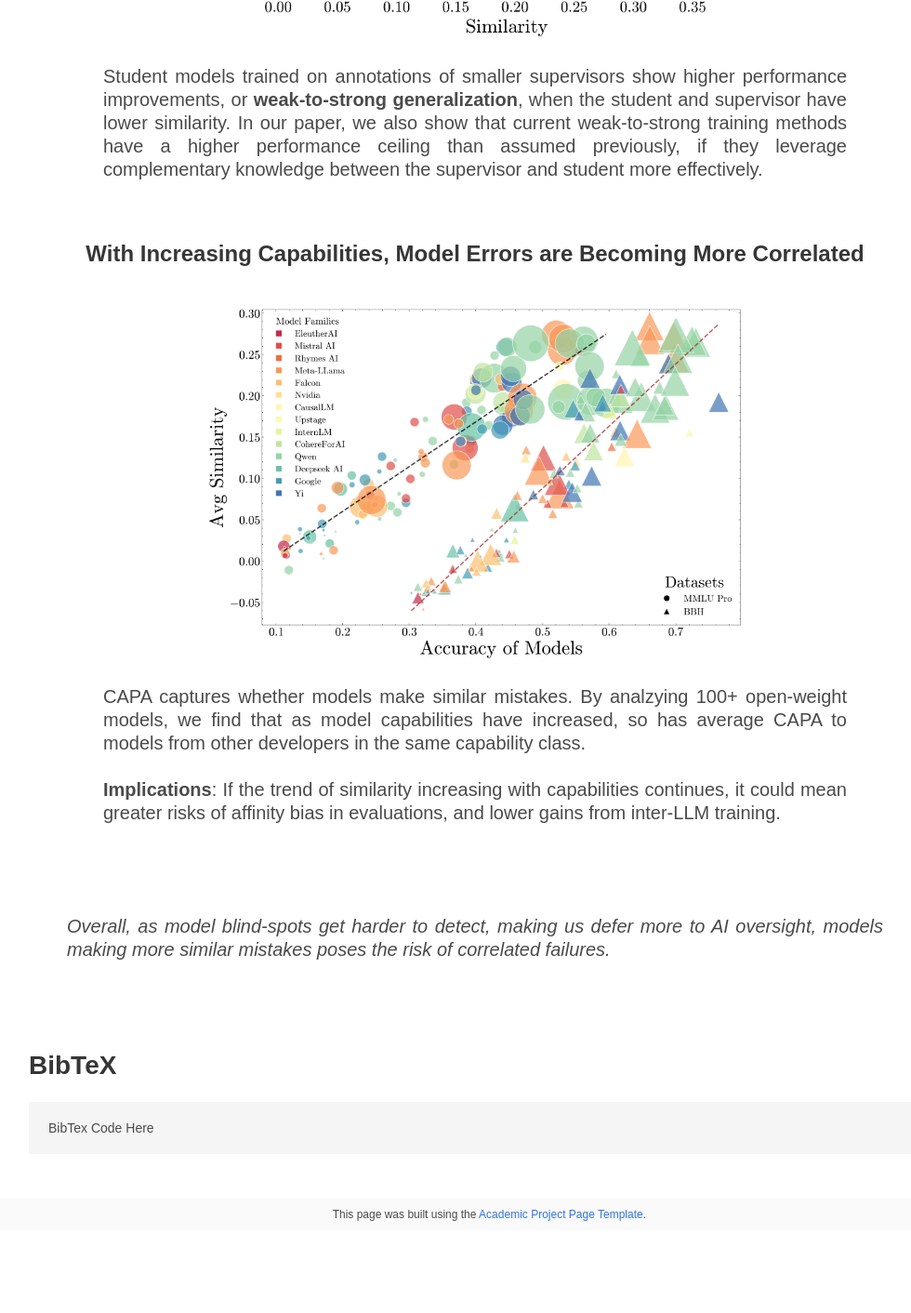
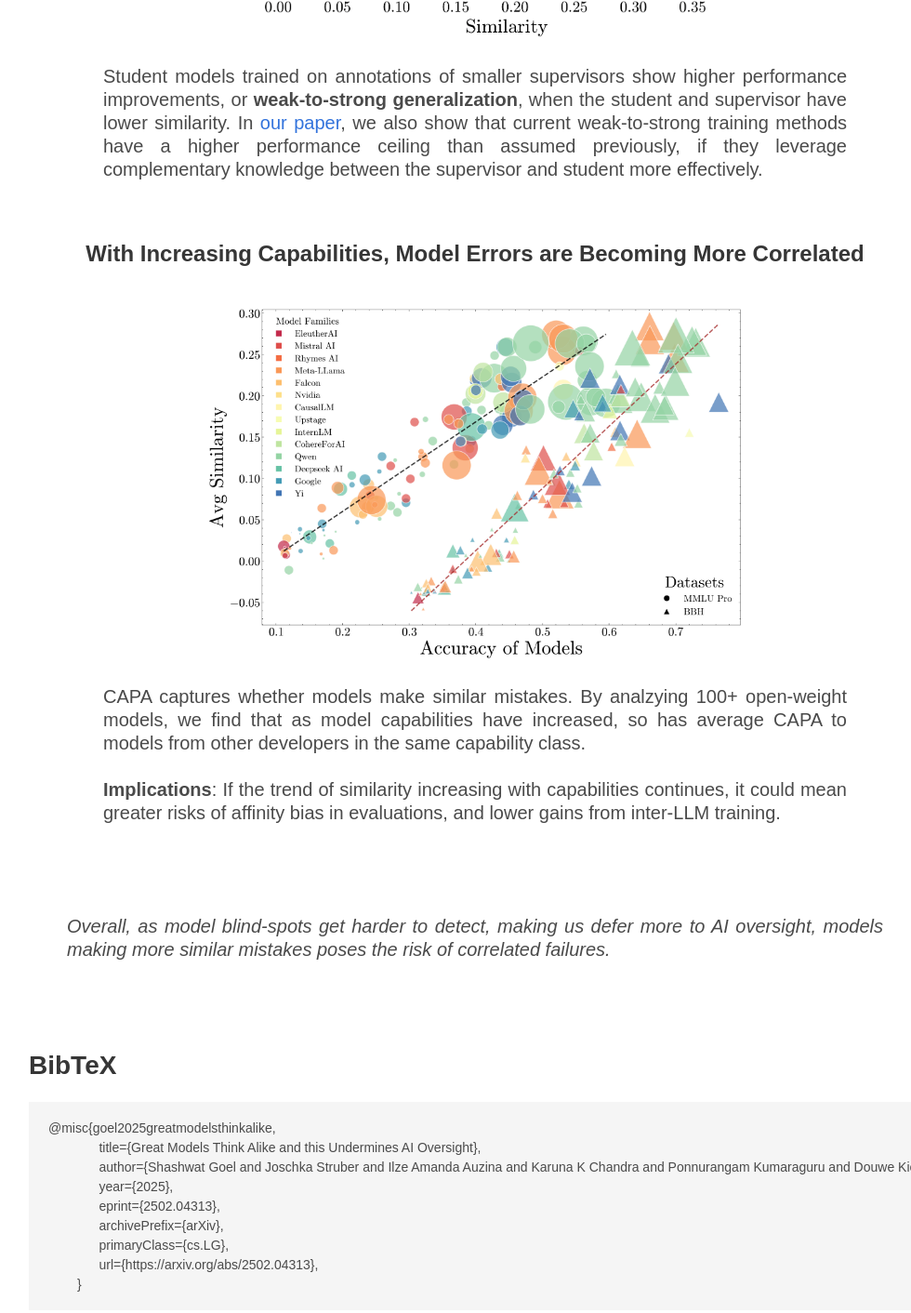
Before and after one commit to zzh-SJTU/false-reject.github.io, a plain HTML site: page index.html in a window 1280 px wide. Shown: the part 3601-5013 px from the top of the page at 93% size, without its empty margins (129-1109 px from the left). Before the commit the page ends 4928 px from the top, so only its background shows below. Drawn offline with nearby package versions, Linux system fonts and the light colour scheme; some icons are missing; a web font is replaced by a local one.

Commit message:
added paper link

```diff
--- a/index.html
+++ b/index.html
@@ -121,7 +121,7 @@
                                 <div class="publication-links">
                                      <!-- Arxiv PDF link -->
                                   <span class="link-block">
-                                    <a href="https://arxiv.org/pdf/<ARXIV PAPER ID>.pdf" target="_blank"
+                                    <a href="https://arxiv.org/abs/2502.04313" target="_blank"
                                     class="external-link button is-normal is-rounded is-dark">
                                     <span class="icon">
                                       <img src="static/images/arxiv-logomark-small.svg" style="width: 1em; height: 1em;">
@@ -324,7 +324,7 @@
                   <img src="static/images/judgement_scores_vs_similarity.png" alt="Similarity vs Judgment scores plot" style="width: 100%; max-width: 50%; object-fit: contain; margin: 0 auto 20px auto;"/>
                   <h2 class="subtitle has-text-justified" style="max-width: 800px; margin: 0 auto;">
                     LLM-as-a-judge scores show <b>affinity bias</b> towards more similar models, after controlling for the evaluated model's capability.
-                    For partial correlation and multiple regression analysis, checkout our paper.
+                    For partial correlation and multiple regression analysis, checkout <a href="https://arxiv.org/abs/2502.04313">our paper</a>.
                   </h2>
                 </div>
 
@@ -335,7 +335,7 @@
                   <img src="static/images/kappavsgain.png" alt="Similarity vs Gain from weak-to-strongn training plot" style="width: 100%; max-width: 50%; object-fit: contain; margin: 0 auto 20px auto;"/>
                   <h2 class="subtitle has-text-justified" style="max-width: 800px; margin: 0 auto;">
                     Student models trained on annotations of smaller supervisors show higher performance improvements, or <B>weak-to-strong generalization</B>, when the student and supervisor have lower similarity.
-                    In our paper, we also show that current weak-to-strong training methods have a higher performance ceiling than assumed previously, if they leverage complementary knowledge between the supervisor and student more effectively.
+                    In <a href="https://arxiv.org/abs/2502.04313">our paper</a>, we also show that current weak-to-strong training methods have a higher performance ceiling than assumed previously, if they leverage complementary knowledge between the supervisor and student more effectively.
                   </h2>
                 </div>
 
@@ -373,7 +373,15 @@
         <section class="section" id="BibTeX">
           <div class="container is-max-desktop content">
             <h2 class="title">BibTeX</h2>
-            <pre><code>BibTex Code Here</code></pre>
+            <pre><code>@misc{goel2025greatmodelsthinkalike,
+              title={Great Models Think Alike and this Undermines AI Oversight},
+              author={Shashwat Goel and Joschka Struber and Ilze Amanda Auzina and Karuna K Chandra and Ponnurangam Kumaraguru and Douwe Kiela and Ameya Prabhu and Matthias Bethge and Jonas Geiping},
+              year={2025},
+              eprint={2502.04313},
+              archivePrefix={arXiv},
+              primaryClass={cs.LG},
+              url={https://arxiv.org/abs/2502.04313},
+        }</code></pre>
           </div>
       </section>
       <!--End BibTex citation -->
```
